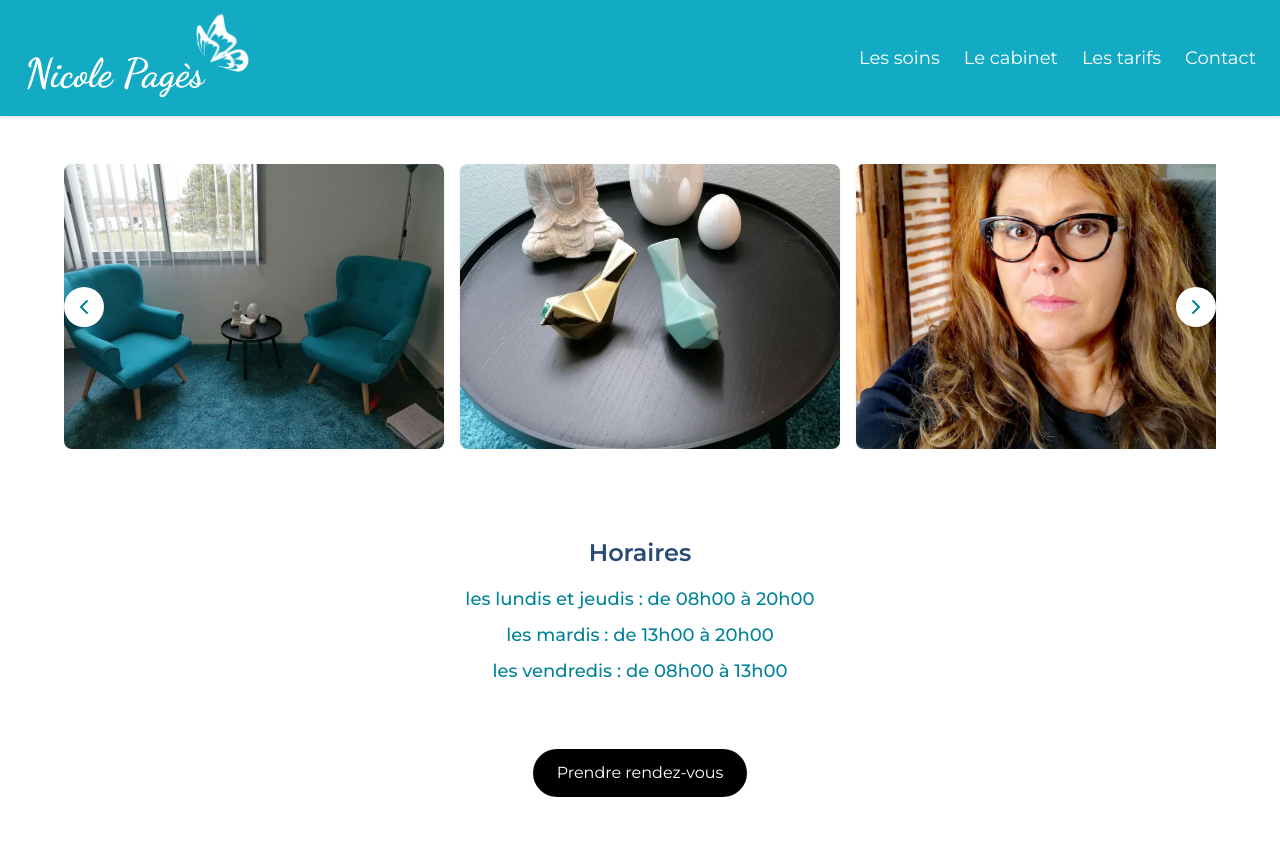
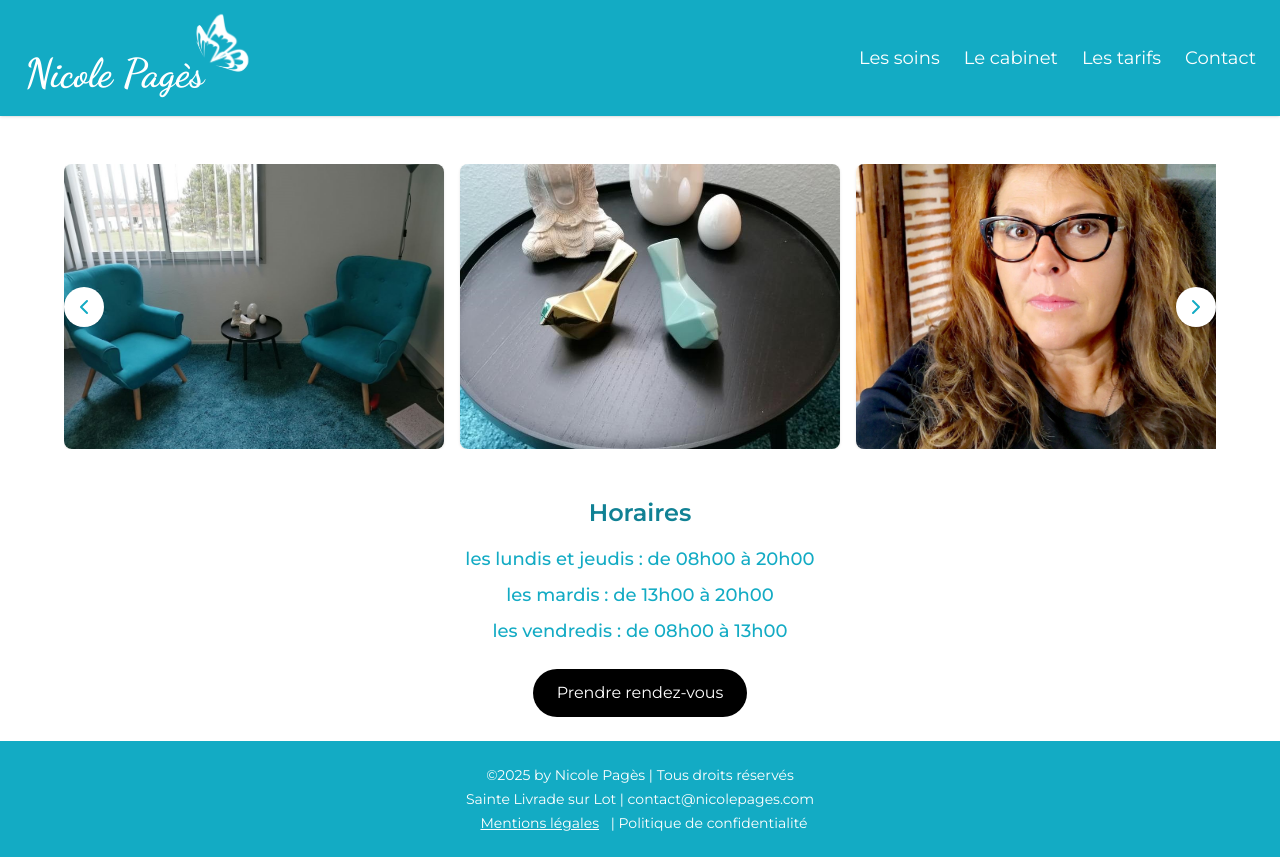
Before and after one commit to barry-black/nicole-pages-website, a Next.js app: page /cabinet in a window 1280 px wide. Before the commit the page ends 821 px from the top, so only its background shows below. Built offline with nearby package versions, Linux system fonts and the light colour scheme.

Commit message:
add footer in cabinet page

```diff
--- a/src/pages/cabinet.tsx
+++ b/src/pages/cabinet.tsx
@@ -8,6 +8,7 @@ import Image from "next/image";
 import { Seo } from "@/ui/components/seo/seo";
 import { Navigation } from "@/ui/components/navigation/navigation";
 import { CabinetCarousel } from "@/ui/components/carroussel/caroussel";
+import { Footer } from "@/ui/components/footer/footer";
 
 export default function CabinetPage() {
   const [menuOpen, setMenuOpen] = useState(false);
@@ -18,7 +19,7 @@ export default function CabinetPage() {
         title="Le Cabinet - Nicole Pagès"
         description="Découvrez le cadre apaisant du cabinet de Nicole Pagès à Sainte-Livrade-sur-Lot."
       />
-      <main className="text-center text-[#008398] bg-white">
+      <main className="text-center text-[var(--color-sky-blue)] bg-white">
         {/* Sticky Navbar */}
         <Navigation menuOpen={menuOpen} toggleMenu={toggleMenu} />
 
@@ -26,8 +27,8 @@ export default function CabinetPage() {
         <CabinetCarousel />
 
         {/* Horaires */}
-        <section className="py-10">
-          <h2 className="text-2xl font-semibold mb-4 text-[#284a74]">
+        <section className="py-0">
+          <h2 className="text-2xl font-semibold mb-4 text-[var(--color-ocean-blue)]">
             Horaires
           </h2>
           <ul className="space-y-2 text-lg font-medium">
@@ -40,6 +41,9 @@ export default function CabinetPage() {
         <button className="bg-black text-white px-6 py-3 rounded-full hover:bg-gray-800 transition my-6">
           Prendre rendez-vous
         </button>
+
+        {/* Footer */}
+        <Footer />
       </main>
     </>
   );
```
